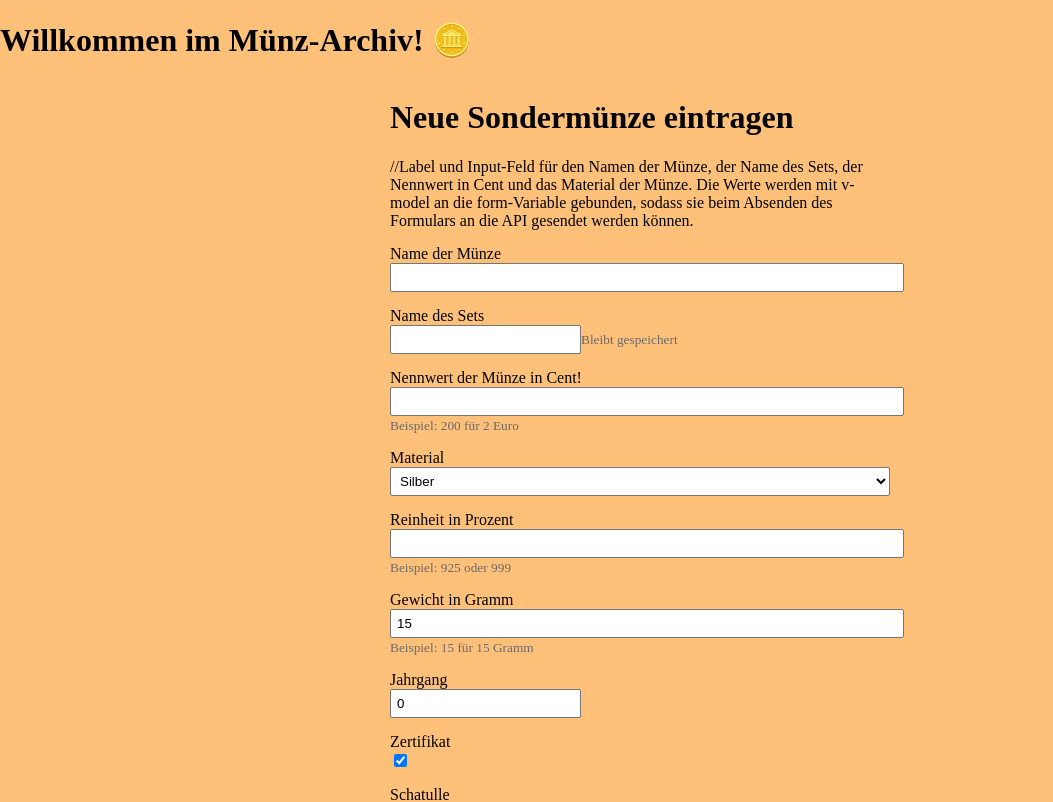
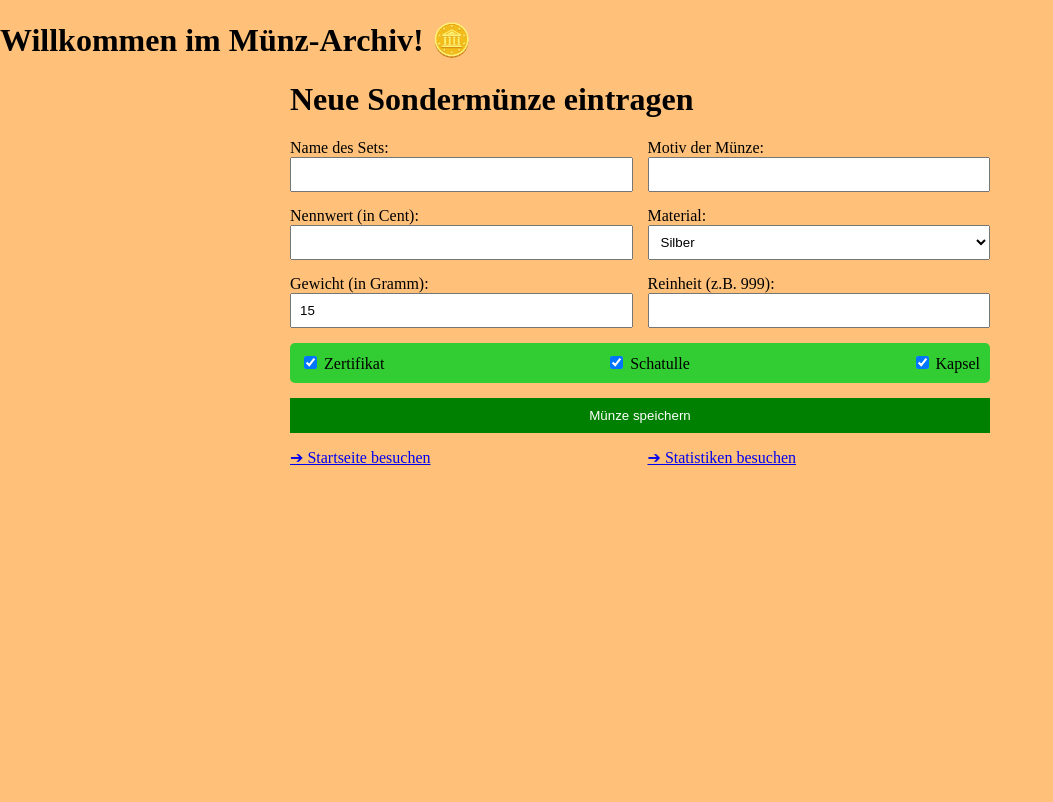
Before and after one commit to DrToAsT1337/Muenzen, a Nuxt app: page /neuesondermuenze in a window 1280 px wide. Shown: the top 802 px of the page, without its empty margins (0-1053 px from the left). Built offline with nearby package versions, Linux system fonts and the light colour scheme.

Commit message:
display auf grid geändert, farbauswahl hinzugefügt

```diff
--- a/app/pages/neuesondermuenze.vue
+++ b/app/pages/neuesondermuenze.vue
@@ -62,80 +62,60 @@ const muenzeSpeichern = async () => {
 </script>
 
 <template>
-
-    <div style="max-width: 500px; margin: 40px auto; font-family: timesnewroman;">
-
-
+  <div style="max-width: 700px; margin: 20px auto; font-family: 'Times New Roman', serif;">
     <h1>Neue Sondermünze eintragen</h1>
 
-        <form @submit.prevent="muenzeSpeichern" style="display: flex; flex-direction: column; gap: 15px">
+    <!-- NEU: display: grid statt flex. auto-fit macht Spalten automatisch! -->
+    <form @submit.prevent="muenzeSpeichern" style="display: grid; grid-template-columns: repeat(auto-fit, minmax(250px, 1fr)); gap: 15px; align-items: end;">
 
-            //Label und Input-Feld für den Namen der Münze, der Name des Sets, der Nennwert in Cent und das Material der Münze. Die Werte werden mit v-model an die form-Variable gebunden, sodass sie beim Absenden des Formulars an die API gesendet werden können.
       <div>
-                <label>Name der Münze</label><br>
-                <input v-model="form.motiv" required type="text" style="width: 100%; padding: 5px">
+        <label>Name des Sets:</label><br>
+        <input v-model="form.setname" required type="text" style="width: 100%; padding: 8px; box-sizing: border-box;">
       </div>
 
       <div>
-                <label>Name des Sets</label><br>
-                <input v-model="form.setname" required type="text" style="width: auto; padding: 5px">
-                <small style="color: dimgrey;">Bleibt gespeichert</small>
+        <label>Motiv der Münze:</label><br>
+        <input v-model="form.motiv" required type="text" style="width: 100%; padding: 8px; box-sizing: border-box;">
       </div>
 
       <div>
-                <label>Nennwert der Münze in Cent!</label>
-                <input v-model="form.nennwertInCent" required type="number" style="width: 100%; padding: 5px">
-                <small style="color: dimgrey;">Beispiel: 200 für 2 Euro</small>
+        <label>Nennwert (in Cent):</label><br>
+        <input v-model="form.nennwertInCent" required type="number" style="width: 100%; padding: 8px; box-sizing: border-box;">
       </div>
 
       <div>
-                <label>Material</label><br>
-                <select v-model="form.material" style="width: 100%; padding: 5px">
-                    <option value="Silber">Silber</option>
-                    <option value="Gold">Gold</option>
-                    <option value="Kupfer">Kupfer</option>
+        <label>Material:</label><br>
+        <select v-model="form.material" style="width: 100%; padding: 8px; box-sizing: border-box;">
+          <option>Silber</option>
+          <option>Gold</option>
+          <option>Kupfer-Nickel</option>
         </select>
       </div>
 
       <div>
-                <label>Reinheit in Prozent</label><br>
-                <input v-model="form.reinheit" required type="number" style="width: 100%; padding: 5px">
-                <small style="color: dimgrey;">Beispiel: 925 oder 999</small>
+        <label>Gewicht (in Gramm):</label><br>
+        <input v-model="form.gewichtInGramm" required type="number" step="0.01" style="width: 100%; padding: 8px; box-sizing: border-box;">
       </div>
 
       <div>
-                <label>Gewicht in Gramm</label><br>
-                <input v-model="form.gewichtInGramm" required type="number" style="width: 100%; padding: 5px">
-                <small style="color: dimgrey;">Beispiel: 15 für 15 Gramm</small>
+        <label>Reinheit (z.B. 999):</label><br>
+        <input v-model="form.reinheit" required type="text" style="width: 100%; padding: 8px; box-sizing: border-box;">
       </div>
 
-            <div>
-                <label>Jahrgang</label><br>
-                <input v-model="form.jahrgang" required type="number" style="width: auto; padding: 5px">
+
+      <div style="grid-column: 1 / -1; display: flex; justify-content: space-between; background: limegreen; padding: 10px; border-radius: 5px;">
+        <label><input type="checkbox" v-model="form.zertifikat"> Zertifikat</label>
+        <label><input type="checkbox" v-model="form.schatulle"> Schatulle</label>
+        <label><input type="checkbox" v-model="form.kapsel"> Kapsel</label>
       </div>
 
-            <div>
-                <label>Zertifikat</label><br>
-                <input v-model="form.zertifikat" type="checkbox">
-            </div>
 
-            <div>
-                <label>Schatulle</label><br>
-                <input v-model="form.schatulle" type="checkbox">
-            </div>
+      <button type="submit" style="grid-column: 1 / -1; padding: 10px; background: green; color: white; border: none; cursor: pointer;">
+        Münze speichern
+      </button>
 
-            <div>
-                <label>Kapsel</label><br>
-                <input v-model="form.kapsel" type="checkbox">
-            </div>
-
-            <div>
-                <label>Anzahl</label><br>
-                <input v-model="form.anzahl" required type="number" style="width: 100%; padding: 8px">
-            </div>
-
-            <button type="submit" style="padding: 10px; background-color: #4CAF50; color: white; border: none; cursor: pointer;">Speichern</button>
-            <p>{{ speichernStatus }}</p>
+      <NuxtLink to="/">➔ Startseite besuchen</NuxtLink>
+      <NuxtLink to="/dashboard">➔ Statistiken besuchen</NuxtLink>
 
     </form>
   </div>
```
Lines whose indentation alone changed are shown as unchanged.
